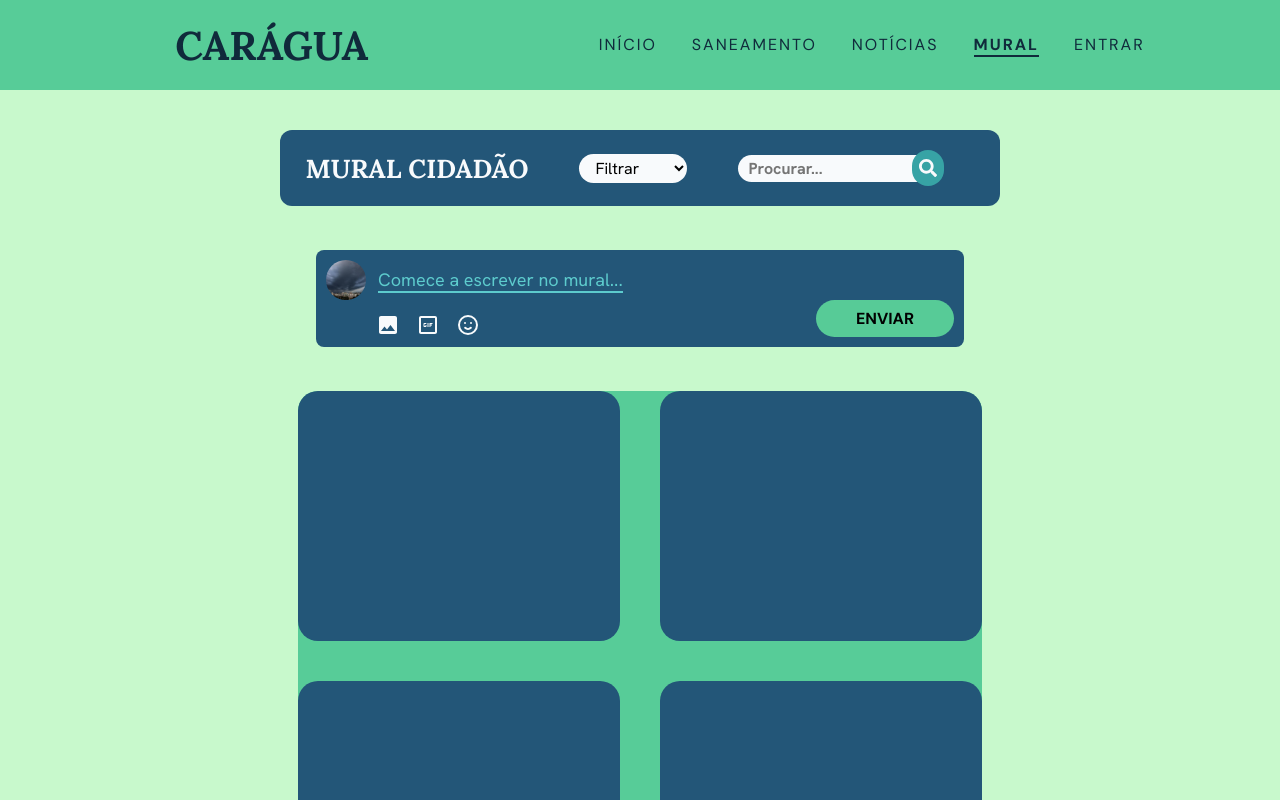
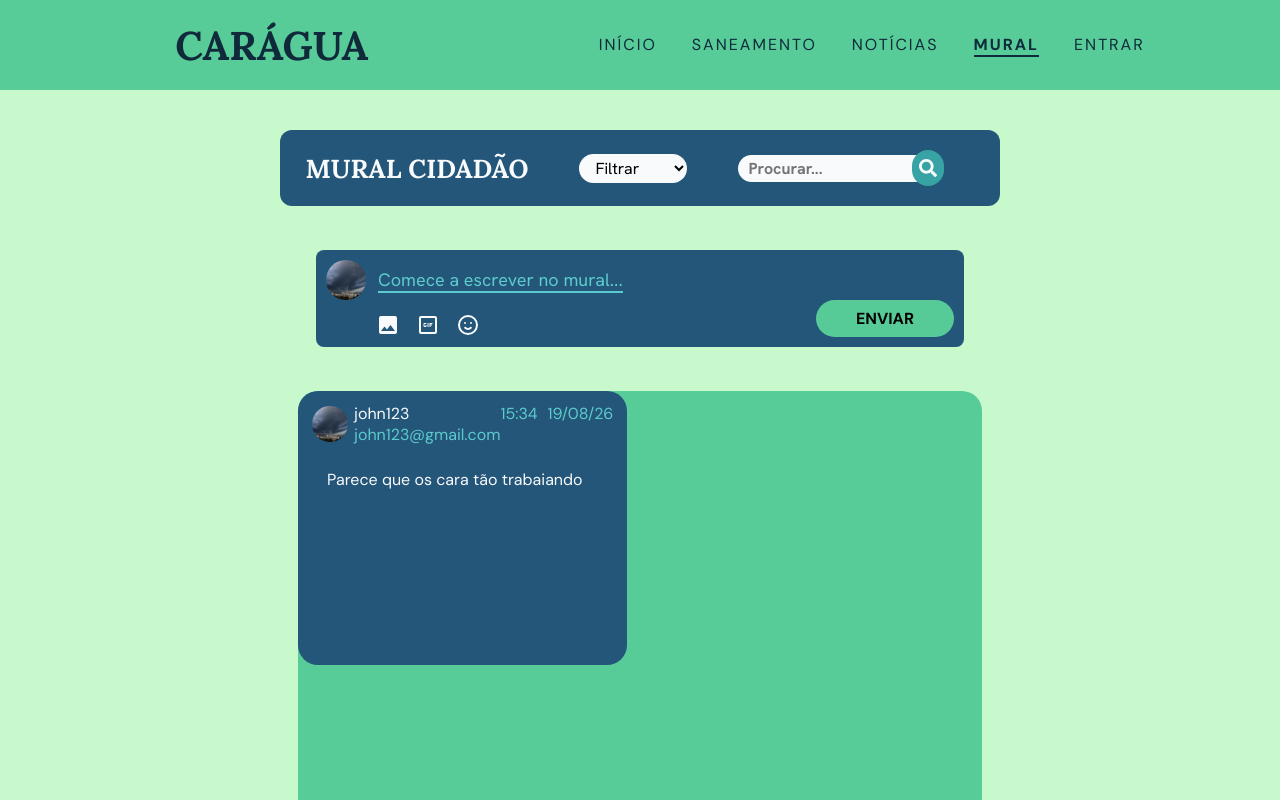
Before and after one commit to lucca-sayuri/car-agua, a React (Vite) app: page /mural in a window 1280 px wide. Shown: the top 800 px of the page. Built offline with nearby package versions, Linux system fonts and the light colour scheme; no server answers.

Commit message:
fazendo posts

```diff
--- a/src/components/Post/Post.css
+++ b/src/components/Post/Post.css
@@ -1,5 +1,50 @@
 .mural-post {
+    align-items: center;
+    display: flex;
+    flex-direction: column;
     background-color: var(--color-zure);
     height: 250px;
     border-radius: 20px;
+    padding: 12px 14px;
+    color: var(--color-white);
+    gap: 24px;
 }
+
+.post-pfp img {
+    width: 100%;
+    height: 100%;
+    object-fit: cover;
+    object-position: center;
+}
+
+.post-pfp {
+    height: 36px;
+    width: 36px;
+    border-radius: 50px;
+    overflow: hidden;
+    margin-right: 6px;
+}
+
+.greyed-out {
+    color: #5dcbcd
+}
+
+.post-top {
+    display: flex;
+    align-items: center;
+    width: 100%;
+}
+
+.date-time {
+    margin-left: auto;
+    margin-bottom: auto;
+    margin-right: 0;
+    margin-top: 0;
+    display: flex;
+    align-items: end;
+    gap: 10px;
+}
+
+.post-bottom {
+    width: 90%;
+}
--- a/src/components/Post/Post.jsx
+++ b/src/components/Post/Post.jsx
@@ -1,10 +1,27 @@
 import './Post.css'
 
-export default function Post() {
+export default function Post({ pfp, name, email, time, date, text }) {
     return (
         <>
             <div className="mural-post">
+                <div className='post-top'>
+                    <figure className='post-pfp'>
+                            <img src={pfp} alt="Profile Picture" />
+                        </figure>
+                    <div className='post-user'>
+                        <p className='user-name'>{name}</p>
+                        <p className='user-email greyed-out'>{email}</p>
+                    </div>
 
+                    <div className='date-time greyed-out'>
+                        <p className='post-time'>{time}</p>
+                        <p className='post-date'>{date}</p>
+                    </div>
+                </div>
+
+                <div className='post-bottom'>
+                    <p>{text}</p>
+                </div>
             </div>
         </>
     )
--- a/src/pages/Mural/Mural.jsx
+++ b/src/pages/Mural/Mural.jsx
@@ -31,12 +31,15 @@ export default function Mural() {
 
                 <div className='grid-area'>
                     <div className='mural-grid'>
-                    <Post/>
-                    <Post/>
-                    <Post/>
-                    <Post/>
-                    <Post/>
-                </div>
+                        <Post
+                        pfp={placeholder}
+                        name={"john123"}
+                        email={"john123@gmail.com"}
+                        time={"15:34"}
+                        date={"19/08/26"}
+                        text={"Parece que os cara tão trabaiando"}
+                        />
+                    </div>
                 </div>
 
             </div>
--- a/src/pages/News/News.css
+++ b/src/pages/News/News.css
@@ -3,7 +3,7 @@
     flex-direction: column;
     align-items: center;
     gap: 44px;
-    width: 60%;
+    width: 70%;
 }
 
 .search-bar {
```
